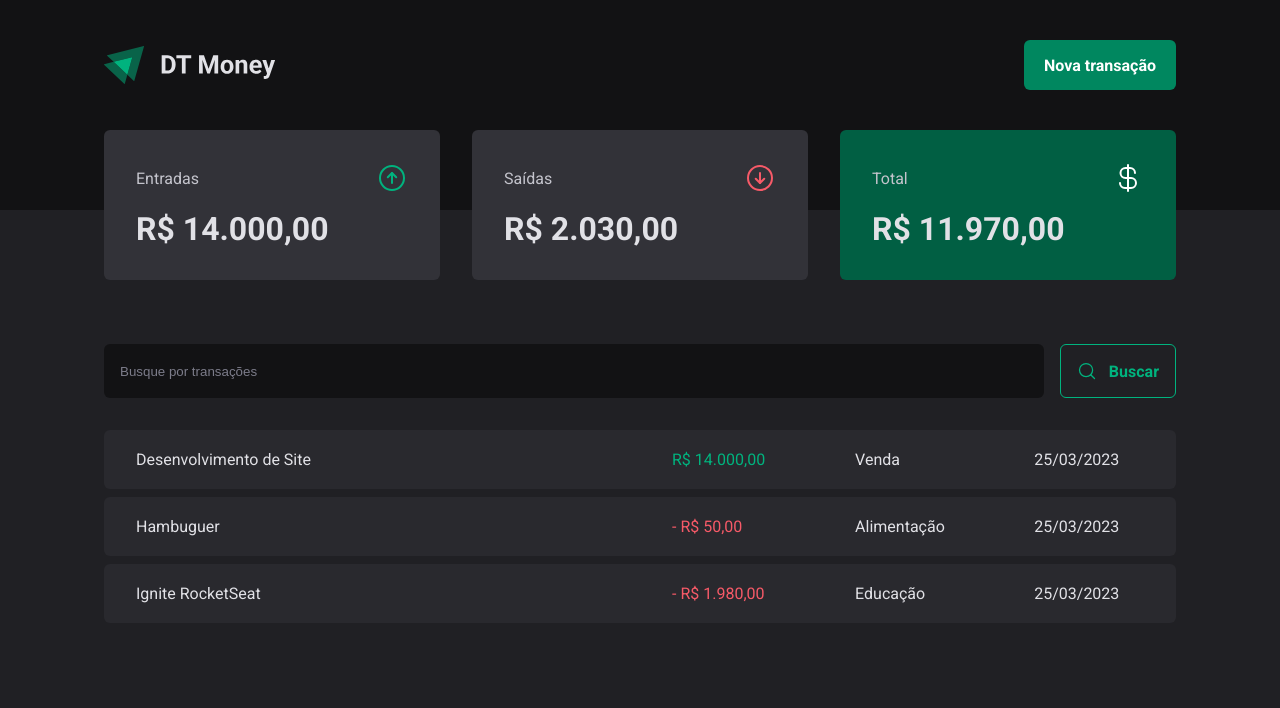
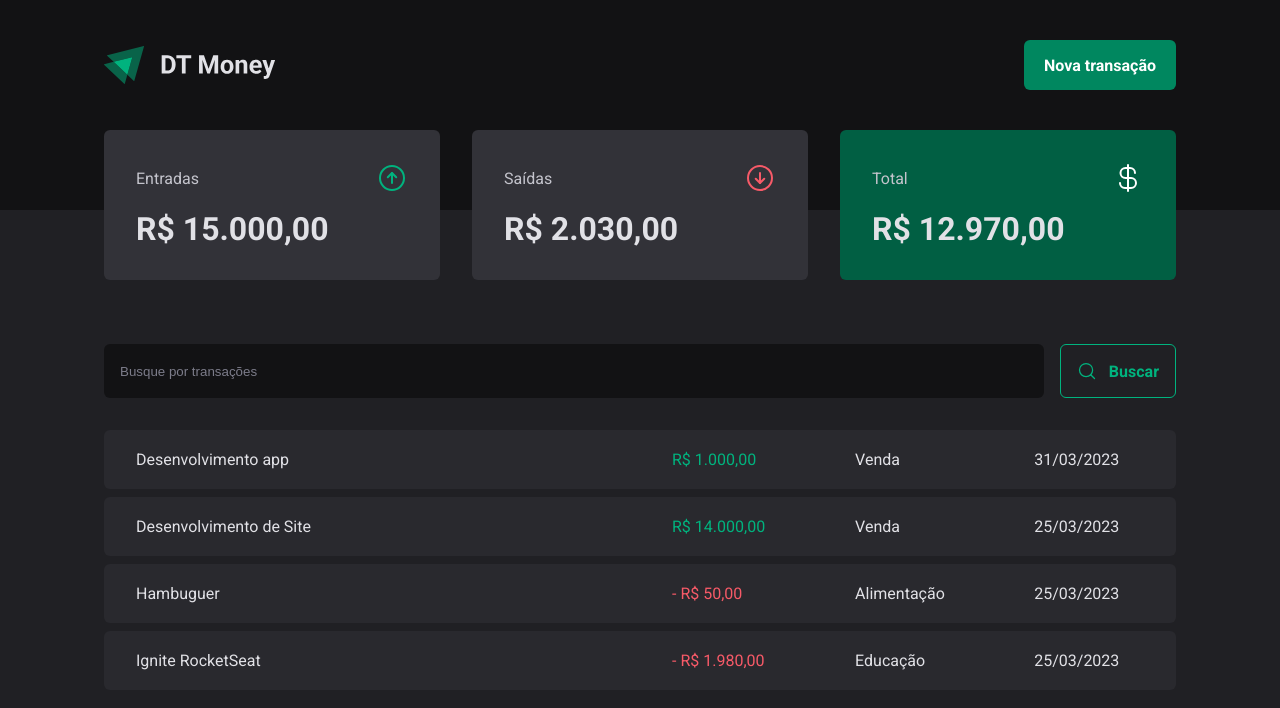
Before and after one commit to antonioRenato/dt-money, a React (Vite) app: page / in a window 1280 px wide. Shown: the top 708 px of the page. Built offline with nearby package versions, Linux system fonts and the light colour scheme; data requests are answered from the project's data file.

Commit message:
created server with axios

```diff
--- a/package.json
+++ b/package.json
@@ -13,6 +13,7 @@
     "@hookform/resolvers": "^3.0.0",
     "@radix-ui/react-dialog": "^1.0.3",
     "@radix-ui/react-radio-group": "^1.1.2",
+    "axios": "^1.3.4",
     "phosphor-react": "^1.4.1",
     "react": "^18.2.0",
     "react-dom": "^18.2.0",
--- a/server.json
+++ b/server.json
@@ -23,6 +23,14 @@
       "category": "Educação",
       "price": 1980,
       "createdAt": "2023-03-25T11:19:44.505Z"
+    },
+    {
+      "description": "Desenvolvimento app",
+      "category": "Venda",
+      "price": 1000,
+      "type": "income",
+      "createdAt": "2023-03-31T00:49:24.642Z",
+      "id": 4
     }
   ]
 }
--- a/src/components/NewTransactionModal/index.tsx
+++ b/src/components/NewTransactionModal/index.tsx
@@ -10,6 +10,7 @@ import {
 import * as z from "zod"
 import { Controller, useForm } from "react-hook-form"
 import { zodResolver } from "@hookform/resolvers/zod"
+import { api } from "../../lib/axios"
 
 const newTransactionFormSchema = z.object({
   description: z.string(),
@@ -26,6 +27,7 @@ export function NewTransactionModal() {
     register,
     handleSubmit,
     formState: { isSubmitting },
+    reset,
   } = useForm<NewTransactionFormInput>({
     resolver: zodResolver(newTransactionFormSchema),
     defaultValues: {
@@ -34,9 +36,9 @@ export function NewTransactionModal() {
   })
 
   async function handleCreateNewTransaction(data: NewTransactionFormInput) {
-    await new Promise((resolve) => setTimeout(resolve, 2000))
+    const { description, category, price, type } = data
 
-    console.log(data)
+    reset()
   }
 
   return (
--- a/src/contexts/TransactionsContext.tsx
+++ b/src/contexts/TransactionsContext.tsx
@@ -1,40 +1,66 @@
-import { Children, createContext, ReactNode, useEffect, useState } from "react";
+import { Children, createContext, ReactNode, useEffect, useState } from "react"
+import { api } from "../lib/axios"
 
 interface Transaction {
-  id: number;
-  description: string;
-  type: 'income' | 'outcome';
-  price: number;
-  category: string;
-  createdAt: string;
+  id: number
+  description: string
+  type: "income" | "outcome"
+  price: number
+  category: string
+  createdAt: string
 }
 
 interface TransactionContextType {
-  transactions: Transaction[];
+  transactions: Transaction[]
+  fetchTransactions: (query?: string) => Promise<void>
 }
 
 interface TransactionProviderProps {
-  children: ReactNode;
+  children: ReactNode
 }
 
-export const TransactionsContext = createContext({} as TransactionContextType);
+interface CreateTransactionInput {
+  description: string
+  price: number
+  category: string
+  type: "income" | "outcome"
+}
+
+export const TransactionsContext = createContext({} as TransactionContextType)
 
 export function TransactionProvider({ children }: TransactionProviderProps) {
   const [transactions, setTransactions] = useState<Transaction[]>([])
 
-  async function loadTransaction() {
-    const response = await fetch('http://localhost:3000/transactions')
-    const data = await response.json();
+  async function fetchTransactions(query?: string) {
+    const response = await api.get("/transactions", {
+      params: {
+        _sort: "createdAt",
+        _order: "desc",
+        q: query,
+      },
+    })
 
-    setTransactions(data);
+    setTransactions(response.data)
+  }
+
+  async function createTransactions(data: CreateTransactionInput) {
+    const { description, category, price, type } = data
+
+    await api.post("transactions", {
+      description,
+      category,
+      price,
+      type,
+      createdAt: new Date(),
+    })
   }
 
   useEffect(() => {
-    loadTransaction();
+    fetchTransactions()
   }, [])
 
   return (
-    <TransactionsContext.Provider value={{ transactions }}>
+    <TransactionsContext.Provider value={{ transactions, fetchTransactions }}>
       {children}
     </TransactionsContext.Provider>
   )
--- /dev/null
+++ b/src/lib/axios.ts
@@ -0,0 +1,5 @@
+import axios from "axios"
+
+export const api = axios.create({
+  baseURL: "http://localhost:3000",
+})
--- a/src/pages/Transactions/components/SearchForm/index.tsx
+++ b/src/pages/Transactions/components/SearchForm/index.tsx
@@ -1,8 +1,10 @@
-import { MagnifyingGlass } from "phosphor-react";
-import { useForm } from "react-hook-form";
-import { SearchFormContainer } from "./styles";
-import * as z from 'zod';
-import { zodResolver } from '@hookform/resolvers/zod';
+import { MagnifyingGlass } from "phosphor-react"
+import { useForm } from "react-hook-form"
+import { SearchFormContainer } from "./styles"
+import * as z from "zod"
+import { zodResolver } from "@hookform/resolvers/zod"
+import { useContext } from "react"
+import { TransactionsContext } from "../../../../contexts/TransactionsContext"
 
 const searchFormSchema = z.object({
   query: z.string(),
@@ -11,18 +13,18 @@ const searchFormSchema = z.object({
 type SearchFormInputs = z.infer<typeof searchFormSchema>
 
 export function SearchForm() {
+  const { fetchTransactions } = useContext(TransactionsContext)
+
   const {
     register,
     handleSubmit,
-    formState: {
-      isSubmitting
-    }
+    formState: { isSubmitting },
   } = useForm<SearchFormInputs>({
     resolver: zodResolver(searchFormSchema),
   })
 
   async function handleSearchTransactions(data: SearchFormInputs) {
-    await new Promise(resolve => setTimeout(resolve, 2000));
+    await fetchTransactions(data.query)
   }
 
   return (
@@ -30,11 +32,11 @@ export function SearchForm() {
       <input
         type="text"
         placeholder="Busque por transações"
-        {...register('query')}
+        {...register("query")}
       />
 
       <button type="submit" disabled={isSubmitting}>
-        <MagnifyingGlass size={20}/>
+        <MagnifyingGlass size={20} />
         Buscar
       </button>
     </SearchFormContainer>
```
Also changed, not shown: 1 other file (tests, documents, lock files or other folders).
